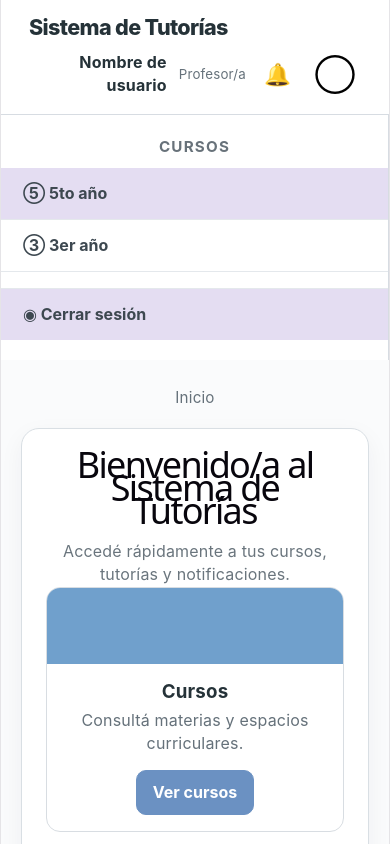
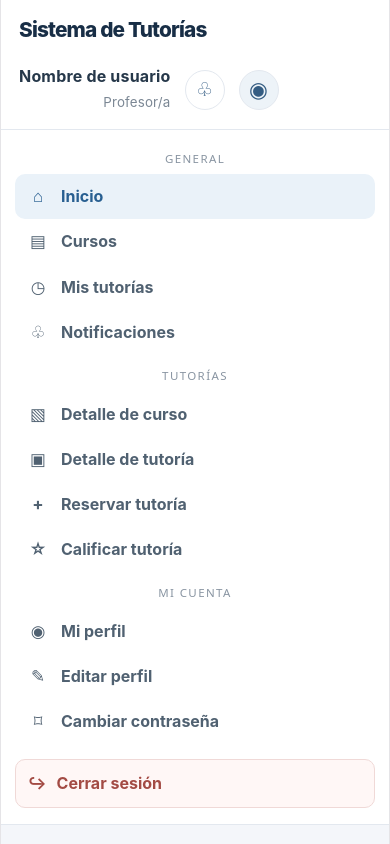
Before and after one commit to joacoromero7/Sistema_De_Tutoria, a Vue app: page / in a window 390 px wide. Shown: the top 844 px of the page. Built offline with nearby package versions, Linux system fonts and the light colour scheme.

Commit message:
Agrega menú responsive para navegar todas las vistas
Refactor layout to improve navigation and styling.

```diff
--- a/src/components/SistemaLayout.vue
+++ b/src/components/SistemaLayout.vue
@@ -1,35 +1,114 @@
 <script setup>
-defineProps({
+import { inject, ref } from 'vue'
+
+const props = defineProps({
   title: { type: String, default: 'Sistema de Tutorías' },
   breadcrumb: { type: String, default: '' },
   user: { type: String, default: 'Nombre de usuario' },
   role: { type: String, default: 'Profesor/a' },
   showSidebar: { type: Boolean, default: true },
 })
+
+const navigateView = inject('navigateView', () => {})
+const currentViewKey = inject('currentViewKey', ref('inicio'))
+
+const navigation = [
+  { title: 'General', items: [
+    { key: 'inicio', label: 'Inicio', icon: '⌂' },
+    { key: 'cursos', label: 'Cursos', icon: '▤' },
+    { key: 'mis-tutorias', label: 'Mis tutorías', icon: '◷' },
+    { key: 'notificaciones', label: 'Notificaciones', icon: '♧' },
+  ] },
+  { title: 'Tutorías', items: [
+    { key: 'detalle-curso', label: 'Detalle de curso', icon: '▧' },
+    { key: 'detalle-tutoria', label: 'Detalle de tutoría', icon: '▣' },
+    { key: 'reservar-tutoria', label: 'Reservar tutoría', icon: '+' },
+    { key: 'calificar-tutoria', label: 'Calificar tutoría', icon: '☆' },
+  ] },
+  { title: 'Mi cuenta', items: [
+    { key: 'perfil', label: 'Mi perfil', icon: '◉' },
+    { key: 'editar-perfil', label: 'Editar perfil', icon: '✎' },
+    { key: 'cambiar-contrasena', label: 'Cambiar contraseña', icon: '⌑' },
+  ] },
+]
 </script>
 
 <template>
   <div class="app-shell">
     <header class="topbar">
-      <div class="brand">{{ title }}</div>
-      <div class="account"><span>{{ user }}</span><small>{{ role }}</small><button class="icon-btn" aria-label="Notificaciones">🔔</button><button class="avatar">◯</button></div>
+      <button class="brand" type="button" @click="navigateView('inicio')">{{ title }}</button>
+      <div class="account">
+        <div class="account-copy"><span>{{ user }}</span><small>{{ role }}</small></div>
+        <button class="icon-btn" type="button" aria-label="Ver notificaciones" @click="navigateView('notificaciones')">♧</button>
+        <button class="avatar" type="button" aria-label="Ver perfil" @click="navigateView('perfil')">◉</button>
+      </div>
     </header>
-    <div class="workspace">
-      <aside v-if="showSidebar" class="sidebar">
-        <h3>Cursos</h3><button class="course active">⑤ 5to año</button><button class="course">③ 3er año</button><button class="session">◉ Cerrar sesión</button>
+    <nav v-if="!showSidebar" class="public-nav" aria-label="Navegación de acceso">
+      <button type="button" @click="navigateView('inicio')">Inicio</button>
+      <button type="button" @click="navigateView('inicio-sesion')">Iniciar sesión</button>
+      <button class="public-primary" type="button" @click="navigateView('registrarse')">Crear cuenta</button>
+    </nav>
+    <div class="workspace" :class="{ 'workspace-public': !showSidebar }">
+      <aside v-if="showSidebar" class="sidebar" aria-label="Menú principal">
+        <div v-for="section in navigation" :key="section.title" class="nav-section">
+          <h2>{{ section.title }}</h2>
+          <button
+            v-for="item in section.items"
+            :key="item.key"
+            class="nav-item"
+            :class="{ active: currentViewKey === item.key }"
+            type="button"
+            :aria-current="currentViewKey === item.key ? 'page' : undefined"
+            @click="navigateView(item.key)"
+          >
+            <span class="nav-icon" aria-hidden="true">{{ item.icon }}</span>
+            <span>{{ item.label }}</span>
+          </button>
+        </div>
+        <button class="session" type="button" @click="navigateView('cerrar-sesion')"><span aria-hidden="true">↪</span> Cerrar sesión</button>
       </aside>
-      <main class="content"><div v-if="breadcrumb" class="breadcrumb">{{ breadcrumb }}</div><slot /></main>
+      <main class="content">
+        <div v-if="breadcrumb" class="breadcrumb">{{ breadcrumb }}</div>
+        <slot />
+      </main>
     </div>
   </div>
 </template>
 
 <style>
-:root { font-family: Inter, ui-sans-serif, system-ui, sans-serif; color: #253238; background: #f7f8fb; }
-* { box-sizing: border-box; } button, input, select, textarea { font: inherit; } button { cursor: pointer; }
-.app-shell { min-height: 100vh; background: #fafbfc; }.topbar { min-height: 76px; padding: 16px 28px; display:flex; align-items:center; justify-content:space-between; border-bottom:1px solid #d7dce2; background:#fff; }.brand { font-size:clamp(1.35rem,3vw,2rem); font-weight:800; letter-spacing:-.03em; }.account { display:flex; align-items:center; gap:12px; text-align:right; }.account span { font-weight:700; display:block; }.account small { display:block; color:#66727b; margin-left:auto; }.icon-btn,.avatar { border:0; background:transparent; font-size:1.35rem; }.avatar { font-size:1.8rem; }
-.workspace { display:grid; grid-template-columns:235px 1fr; min-height:calc(100vh - 76px); }.sidebar { position:relative; border-right:1px solid #d7dce2; background:#fff; padding:20px 0; display:flex; flex-direction:column; }.sidebar h3 { margin:0 22px 10px; font-size:.95rem; text-transform:uppercase; letter-spacing:.08em; color:#68727a; }.course,.session { text-align:left; border:0; border-bottom:1px solid #e4e8ec; background:transparent; padding:14px 22px; font-weight:700; color:#3d4850; }.course.active { background:#e4ddf2; }.session { margin-top:auto; border-top:1px solid #e4e8ec; border-bottom:0; background:#e4ddf2; }
-.content { padding:26px clamp(20px,4vw,56px); overflow:auto; }.breadcrumb { color:#65717a; font-size:.95rem; margin-bottom:18px; }.panel { background:#fff; border:1px solid #d9dfe4; border-radius:18px; padding:24px; box-shadow:0 8px 24px rgba(31,45,61,.05); }.panel h1,.panel h2 { margin:0 0 18px; }.muted { color:#6a757d; }.grid { display:grid; gap:18px; }.grid-2 { grid-template-columns:repeat(2,minmax(0,1fr)); }.grid-3 { grid-template-columns:repeat(3,minmax(0,1fr)); }.card { border:1px solid #d8dde2; border-radius:14px; overflow:hidden; background:#fff; }.card-head { height:76px; background:#70a0cc; }.card-head.red { background:#cc7b6f; }.card-body { padding:16px; }.card h3 { margin:0 0 6px; }.card p { margin:0 0 15px; color:#65717a; }
-.actions { display:flex; gap:10px; flex-wrap:wrap; margin-top:20px; }.btn { border:1px solid #a9b4bc; border-radius:10px; padding:10px 16px; background:#fff; font-weight:700; }.btn.primary { background:#6b91c2; color:#fff; border-color:#6b91c2; }.btn.success { background:#b9d878; border-color:#9ebb5c; }.btn.danger { background:#dc8b80; border-color:#cf7166; }.btn.soft { background:#e7ddf2; border-color:#cdbde2; }
-label { display:grid; gap:7px; font-weight:700; color:#40505a; } input,select,textarea { width:100%; border:1px solid #c8d0d6; border-radius:9px; padding:11px 12px; background:#fff; } textarea { min-height:100px; resize:vertical; }.form { max-width:760px; display:grid; gap:16px; }.form-row { display:grid; grid-template-columns:repeat(2,minmax(0,1fr)); gap:16px; }.notice { padding:14px 16px; border-radius:12px; background:#edf4d9; color:#4e6127; }.warning { background:#fff3d5; color:#795c1f; }.table { width:100%; border-collapse:collapse; }.table th,.table td { text-align:left; padding:13px 10px; border-bottom:1px solid #e1e5e8; }.table th { color:#68737b; font-size:.85rem; text-transform:uppercase; }.status { display:inline-flex; padding:5px 9px; border-radius:999px; background:#e4f0c9; color:#567026; font-size:.83rem; font-weight:700; }
-@media (max-width:800px) { .workspace { grid-template-columns:1fr; }.sidebar { min-height:auto; }.session { margin-top:16px; }.grid-2,.grid-3,.form-row { grid-template-columns:1fr; }.topbar { align-items:flex-start; gap:12px; flex-direction:column; }.account { align-self:stretch; justify-content:flex-end; } }
+:root { font-family: Inter, ui-sans-serif, system-ui, sans-serif; color: #253238; background: #f4f6fa; font-synthesis: none; }
+* { box-sizing: border-box; }
+button, input, select, textarea { font: inherit; }
+button { cursor: pointer; }
+.app-shell { min-height: 100vh; background: #f4f6fa; }
+.topbar { min-height: 76px; padding: 14px clamp(18px, 4vw, 48px); display:flex; align-items:center; justify-content:space-between; gap:20px; border-bottom:1px solid #e3e8ef; background:#fff; }
+.brand { border:0; background:transparent; padding:4px 0; color:#182e46; font-size:clamp(1.3rem,3vw,1.85rem); font-weight:800; letter-spacing:-.04em; }
+.account { display:flex; align-items:center; gap:14px; text-align:right; }
+.account-copy span { font-weight:700; display:block; color:#26384a; }
+.account-copy small { display:block; color:#7b8794; margin-top:3px; }
+.icon-btn,.avatar { width:40px; height:40px; display:grid; place-items:center; border:1px solid #e3e8ef; border-radius:50%; background:#fff; color:#3c6389; font-size:1.2rem; }
+.avatar { background:#edf3f8; color:#345c82; font-size:1.35rem; }
+.public-nav { display:flex; align-items:center; justify-content:center; gap:12px; padding:14px 20px; background:#fff; border-bottom:1px solid #e3e8ef; }
+.public-nav button { border:0; border-radius:10px; background:transparent; color:#36516b; padding:10px 16px; font-weight:700; }
+.public-nav .public-primary { background:#285f91; color:white; }
+.workspace { display:grid; grid-template-columns:250px minmax(0,1fr); min-height:calc(100vh - 76px); }
+.workspace-public { grid-template-columns:minmax(0,1fr); min-height:calc(100vh - 132px); }
+.sidebar { border-right:1px solid #e3e8ef; background:#fff; padding:22px 14px 16px; display:flex; flex-direction:column; gap:22px; }
+.nav-section h2 { margin:0 10px 9px; font-size:.72rem; text-transform:uppercase; letter-spacing:.12em; color:#8995a2; }
+.nav-item { width:100%; display:flex; align-items:center; gap:12px; text-align:left; border:0; border-radius:10px; background:transparent; padding:11px 12px; color:#506171; font-weight:650; transition:background .15s,color .15s; }
+.nav-item:hover { background:#f2f6fa; color:#285f91; }
+.nav-item.active { background:#eaf2f9; color:#285f91; }
+.nav-icon { width:22px; text-align:center; font-size:1.05rem; }
+.session { display:flex; align-items:center; gap:10px; margin-top:auto; border:1px solid #f0d9d7; border-radius:10px; background:#fff7f6; color:#a34b44; padding:12px; font-weight:700; }
+.content { min-width:0; padding:clamp(20px,3vw,38px) clamp(18px,4vw,56px); overflow:auto; }
+.breadcrumb { color:#73808c; font-size:.92rem; margin-bottom:18px; }
+.panel { background:#fff; border:1px solid #e2e7ec; border-radius:18px; padding:24px; box-shadow:0 8px 24px rgba(31,45,61,.05); }
+.panel h1,.panel h2 { margin:0 0 18px; }
+.muted { color:#6a757d; }.grid { display:grid; gap:18px; }.grid-2 { grid-template-columns:repeat(2,minmax(0,1fr)); }.grid-3 { grid-template-columns:repeat(3,minmax(0,1fr)); }
+.card { border:1px solid #d8dde2; border-radius:14px; overflow:hidden; background:#fff; }.card-head { height:76px; background:#70a0cc; }.card-head.red { background:#cc7b6f; }.card-body { padding:16px; }.card h3 { margin:0 0 6px; }.card p { margin:0 0 15px; color:#65717a; }
+.actions { display:flex; gap:10px; flex-wrap:wrap; margin-top:20px; }.btn { border:1px solid #a9b4bc; border-radius:10px; padding:10px 16px; background:#fff; font-weight:700; }.btn.primary { background:#285f91; color:#fff; border-color:#285f91; }.btn.success { background:#b9d878; border-color:#9ebb5c; }.btn.danger { background:#dc8b80; border-color:#cf7166; }.btn.soft { background:#e7ddf2; border-color:#cdbde2; }
+label { display:grid; gap:7px; font-weight:700; color:#40505a; } input,select,textarea { width:100%; border:1px solid #c8d0d6; border-radius:9px; padding:11px 12px; background:#fff; } textarea { min-height:100px; resize:vertical; }.form { max-width:760px; display:grid; gap:16px; }.form-row { display:grid; grid-template-columns:repeat(2,minmax(0,1fr)); gap:16px; }.notice { padding:14px 16px; border-radius:12px; background:#edf4d9; color:#4e6127; }.warning { background:#fff3d5; color:#795c1f; }
+.table { width:100%; border-collapse:collapse; }.table th,.table td { text-align:left; padding:13px 10px; border-bottom:1px solid #e1e5e8; }.table th { color:#68737b; font-size:.85rem; text-transform:uppercase; }.status { display:inline-flex; padding:5px 9px; border-radius:999px; background:#e4f0c9; color:#567026; font-size:.83rem; font-weight:700; }
+@media (max-width:800px) { .workspace { grid-template-columns:1fr; }.sidebar { display:grid; grid-template-columns:repeat(2,minmax(0,1fr)); gap:14px; border-right:0; border-bottom:1px solid #e3e8ef; }.session { grid-column:1/-1; margin-top:0; }.grid-2,.grid-3,.form-row { grid-template-columns:1fr; }.topbar { align-items:flex-start; flex-direction:column; }.account { align-self:stretch; justify-content:flex-end; }.public-nav { flex-wrap:wrap; } }
+@media (max-width:480px) { .sidebar { grid-template-columns:1fr; }.session { grid-column:auto; }.account { justify-content:flex-start; }.public-nav { justify-content:stretch; }.public-nav button { flex:1; } }
 </style>
```
